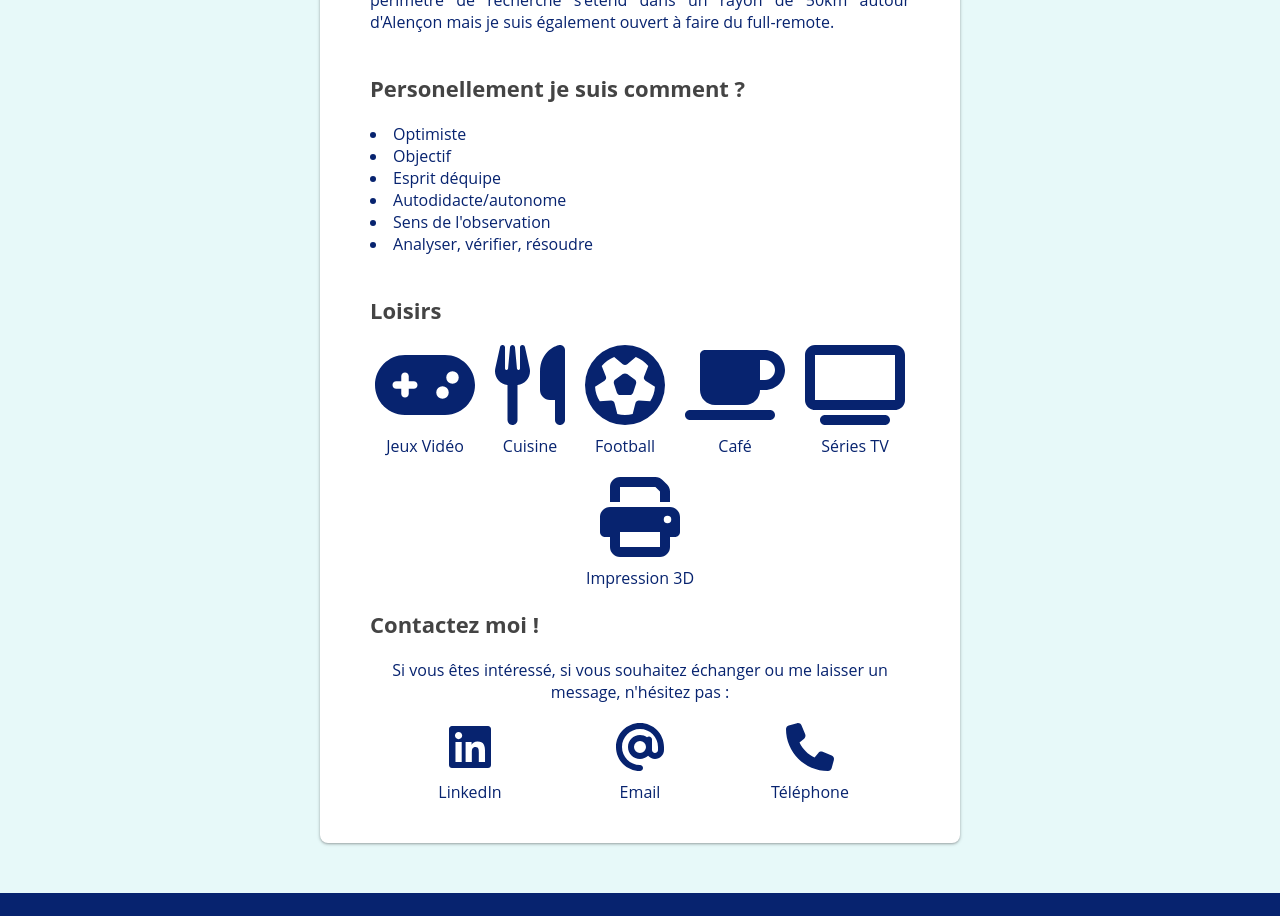
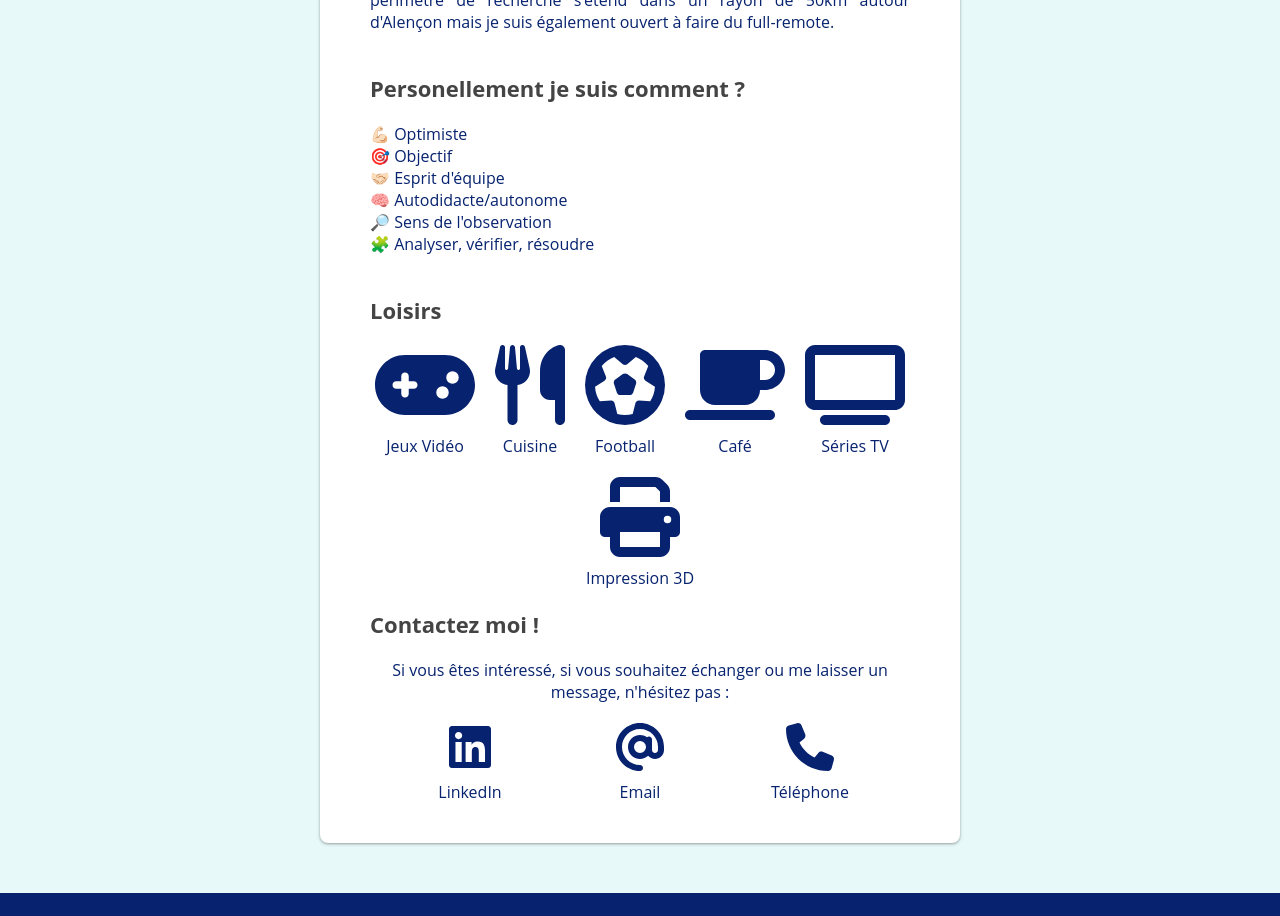
Before and after one commit to timotheecotrel/cv, a React (Create React App) app: page / in a window 1280 px wide. Shown: the part 3660-4576 px from the top of the page. Built offline with nearby package versions, Linux system fonts and the light colour scheme.

Commit message:
mise en place des émjois pour les compétences perso

```diff
--- a/package.json
+++ b/package.json
@@ -30,7 +30,7 @@
     "build": "react-scripts --openssl-legacy-provider build",
     "test": "react-scripts test",
     "eject": "react-scripts eject",
-    "predeploy" : "npm run build",
+    "predeploy": "npm run build",
     "deploy": "gh-pages -d build -r https://github.com/timotheecotrel/cv.git"
   },
   "eslintConfig": {
--- a/src/components/about.tsx
+++ b/src/components/about.tsx
@@ -34,6 +34,35 @@ const contactsItems = [
   { icon: faPhone, href: "tel:+0787024119", label: "Téléphone" },
 ];
 
+const compPersoItems = [
+  {
+    competence: "Optimiste",
+    emoji: "💪🏻",
+  },
+  {
+    competence: "Objectif",
+    emoji: "🎯",
+  },
+  {
+    competence: "Esprit d'équipe",
+    emoji: "🤝🏻",
+  },
+  {
+    competence: "Autodidacte/autonome",
+    emoji: "🧠",
+  },
+  {
+    competence: "Sens de l'observation",
+    emoji: "🔎",
+  },
+  {
+    competence: "Analyser, vérifier, résoudre",
+    emoji: "🧩",
+  },
+
+];
+
+
 const About: React.FC = () => {
   return (
     <div id="about">
@@ -59,14 +88,10 @@ const About: React.FC = () => {
               d'Alençon mais je suis également ouvert à faire du full-remote.
             </p>
             <h3>Personellement je suis comment ?</h3>
-            <p>
-              <ul>
-                <li>Optimiste</li>
-                <li>Objectif</li>
-                <li>Esprit déquipe</li>
-                <li>Autodidacte/autonome</li>
-                <li>Sens de l'observation</li>
-                <li>Analyser, vérifier, résoudre</li>
+            <p><ul>
+                {compPersoItems.map((item, index) => (
+                  <li key={index}>{item.emoji} {item.competence}</li>
+              ))}
             </ul>
             </p>
             <h3>Loisirs</h3>
--- a/src/styles/about.scss
+++ b/src/styles/about.scss
@@ -25,10 +25,6 @@
       box-shadow: var(--box-shadow);
       p {
         margin-bottom: 20px;
-        ul {
-          list-style: disc;
-          list-style-position: inside;
-        }
       }
       h3 {
         font-size: var(--font-size-large);
```
Also changed, not shown: src/styles/App.scss (line endings or trailing spaces).
